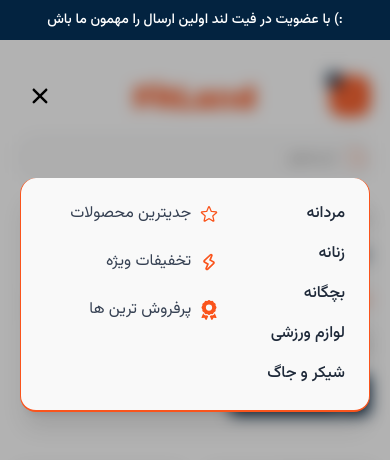
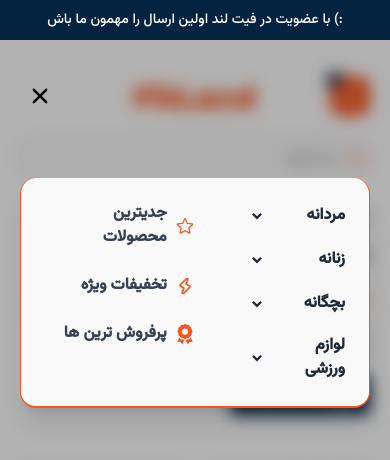
Before and after one commit to ashrafi-frontDeveloper/FitLand-Ecommerce-Online-Shop, a React (Vite) app: page / in a window 390 px wide. Both pictures are taken after a click on the button 40 px from the left and 96 px from the top of the page. Shown: the top 460 px of the page. Built offline with nearby package versions, Linux system fonts and the light colour scheme.

Commit message:
refactory(NavLink): Completing the menu and submenu sections for Mobile

```diff
--- a/src/components/Header/MobileMenu.jsx
+++ b/src/components/Header/MobileMenu.jsx
@@ -1,3 +1,4 @@
+import { motion, AnimatePresence } from "framer-motion";
 import { CiSearch } from "react-icons/ci";
 import { useState } from "react";
 import { IoIosMenu } from "react-icons/io";
@@ -7,7 +8,33 @@ import { HiOutlineShoppingBag } from "react-icons/hi2";
 import { TiFlashOutline } from "react-icons/ti";
 import { toPersianDigits } from "../../utils/ConvertToPersian";
 import { FaAward } from "react-icons/fa6";
+import { RiArrowDropDownLine } from "react-icons/ri";
+import { RiArrowDropUpLine } from "react-icons/ri";
 import clsx from "clsx";
+
+const subMenus = {
+  "مردانه": {
+    "کفش های مردانه": ["مجلسی", "تابستانه", "ورزشی", "پیاده‌روی", "بوت"],
+    "لباس های مردانه": ["تیشرت", "پیراهن", "شلوار", "سوییشرت", "کت"],
+    "اکسسوری مردانه": ["ساعت", "کلاه", "کمربند", "عینک", "جوراب"]
+  },
+  "زنانه": {
+    "کفش های زنانه": ["پاشنه بلند", "کتانی", "صندل", "بوت", "کالج"],
+    "لباس های زنانه": ["مانتو", "شومیز", "شلوار", "تاپ", "دامن"],
+    "اکسسوری زنانه": ["کیف", "ساعت", "روسری", "عینک", "زیورآلات"]
+  },
+  "بچگانه" : {
+    "پوشاک بچگانه": ['تابستانه', 'زمستانه' , 'اسپورت'],
+    "کفش بچگانه": ['اسپورت', 'تابستانه' , 'کتونی', 'مجلسی'],
+    "اکسسوری بچگانه": ['زیورآلات', 'دستبند' , 'گردنبند', 'کلاه']
+  },
+    "لوازم ورزشی" : {
+    "تجهیزات باشگاهی": ['دمبل', 'تردمیل' , 'میز پرس سینه', 'کش های ورزشی' , 'طناب'],
+    "لباس ورزشی": ['ست ورزشی', 'ست تیم فوتبال' , 'ست T-shirt , Short', 'عرق گیر'],
+    "شیکر و جاگ": ['شیکر استیل', 'شیکر الکترونیکی' , 'شیکر 2 لیتری', 'انواع جاگ']
+  }
+};
+
 
 const MobileMenu = () => {
     const [isOpen, setIsOpen] = useState(false);
@@ -21,6 +48,10 @@ const MobileMenu = () => {
     icons: [HiOutlineStar ,TiFlashOutline ,FaAward]
     }
 
+    const [activeMenu, setActiveMenu] = useState(null);
+    const [activeCategory, setActiveCategory] = useState(null);
+
+
     return (
         <section className="md:hidden relative z-40">
             {/* overly */}
@@ -30,6 +61,7 @@ const MobileMenu = () => {
                 onClick={toggleMenu} // این باعث می‌شه با کلیک روی بیرون منو، بسته بشه
             ></div>
             )}
+
 
 
             <div className="flex items-center justify-between">
@@ -75,21 +107,77 @@ const MobileMenu = () => {
                 {/* Mobile Menu */}
                 <nav className={clsx("flex absolute left-0 top-full w-full border-b-2 border-x-1 border-primary bg-Neutral bg-opacity-90 backdrop-blur-md rounded-2xl overflow-hidden shadow-xl origin-top transform transition-all duration-700 z-50",{"scale-y-100 opacity-100 translate-y-0": isOpen,"scale-y-0 opacity-0 -translate-y-10": !isOpen,})}>
                     {/* menu left */}
-                    <ul className="flex flex-col gap-4 p-6">
-                        {menuItemsLeft.map((item, index) => (
-                        <li
-                            key={index}
-                            className={clsx(
-                            "transition-all duration-500 ease-in-out",
-                            isOpen ? `delay-${index * 100}` : "delay-0"
-                            )}
+                    <ul className="flex flex-col gap-y-4 p-6">
+                        {Object.entries(subMenus).map(([menu, categories], i) => (
+                            <li key={i} className="flex flex-col ">
+                            {/* منوی اصلی */}
+                            <div
+                                onClick={() =>
+                                setActiveMenu(activeMenu === menu ? null : menu)
+                                }
+                                className="text-right font-bold text-gray-800 hover:text-orange-500 cursor-pointer flex justify-between items-center transition-all duration-300"
                             >
+                                {menu}
+                                <span>{activeMenu === menu ? <RiArrowDropUpLine className="w-7 h-7" /> : <RiArrowDropDownLine className="w-7 h-7" />}</span>
+                            </div>
+
+                            {/* باز شدن دسته‌بندی‌ها با انیمیشن */}
+                            <AnimatePresence initial={false}>
+                                {activeMenu === menu && (
+                                <motion.ul
+                                    key="submenu"
+                                    initial={{ opacity: 0, height: 0 }}
+                                    animate={{ opacity: 1, height: "auto" }}
+                                    exit={{ opacity: 0, height: 0 }}
+                                    transition={{ duration: 0.4, ease: "easeInOut" }}
+                                    className=" flex flex-col gap-y-2.5 mt-2.5 overflow-hidden"
+                                >
+                                    {Object.entries(categories).map(([category, items], j) => (
+                                    <li key={j} className="text-[13px] font-bold flex flex-col">
+                                        {/* دسته‌بندی داخلی */}
+                                        <div
+                                        onClick={() =>
+                                            setActiveCategory(
+                                            activeCategory === category ? null : category
+                                            )
+                                        }
+                                        className="text-right font-medium text-gray-700 hover:text-secondary cursor-pointer flex justify-between items-center"
+                                        >
+                                        {category}
+                                        <span>
+                                            {activeCategory === category ? "−" : "+"}
+                                        </span>
+                                        </div>
+
+                                        {/* باز شدن آیتم‌ها با انیمیشن */}
+                                        <AnimatePresence initial={false}>
+                                        {activeCategory === category && (
+                                            <motion.ul
+                                            key="sub-sub-menu"
+                                            initial={{ opacity: 0, height: 0 }}
+                                            animate={{ opacity: 1, height: "auto" }}
+                                            exit={{ opacity: 0, height: 0 }}
+                                            transition={{ duration: 0.3 }}
+                                            className=" mt-1 text-sm text-gray-600 flex flex-col overflow-hidden"
+                                            >
+                                            {items.map((item, k) => (
+                                                <li key={k}>
                                                 <a
                                                     href="#"
-                            className="text-gray-800 font-medium hover:text-orange-500 transition-colors duration-300"
+                                                    className="hover:text-primary block transition-colors"
                                                 >
                                                     {item}
                                                 </a>
+                                                </li>
+                                            ))}
+                                            </motion.ul>
+                                        )}
+                                        </AnimatePresence>
+                                    </li>
+                                    ))}
+                                </motion.ul>
+                                )}
+                            </AnimatePresence>
                             </li>
                         ))}
                     </ul>
@@ -102,7 +190,7 @@ const MobileMenu = () => {
                             <li
                             key={index}
                             className={clsx(
-                                "flex items-center gap-2 text-gray-700 hover:text-orange-500 transition-all duration-500 ease-in-out",
+                                "flex items-center gap-2 text-gray-700 hover:text-primary font-bold transition-all duration-500 ease-in-out",
                                 isOpen ? `delay-${index * 100}` : "delay-0"
                             )}
                             >
```
Lines whose indentation alone changed are shown as unchanged.
